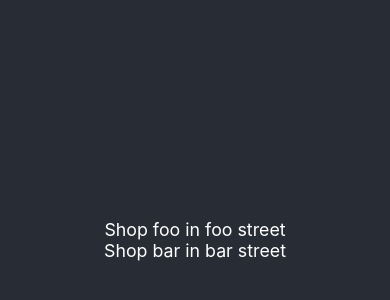
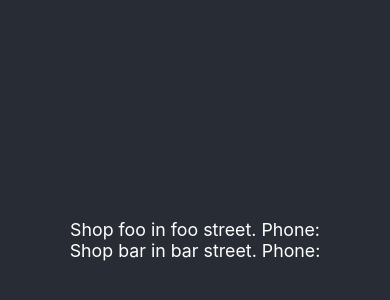
Before and after one commit to Etiqa/laspesasottocasa, a React (Create React App) app: page / in a window 390 px wide. Shown: the part 182-482 px from the top of the page. Built offline with nearby package versions, Linux system fonts and the light colour scheme; the HTML template or start-up script is replaced by a standard one.

Commit message:
feat(): add shop phone number

```diff
--- a/src/components/shop/index.js
+++ b/src/components/shop/index.js
@@ -1,10 +1,10 @@
 import React from "react";
 import styled from "styled-components";
 
-export default ({ data }) => {
+export default ({ shop }) => {
   return (
     <div>
-      Shop {data.name} in {data.address}
+      Shop {shop.name} in {shop.address}. Phone: {shop.phone}
     </div>
   );
 };
--- a/src/containers/ShopList/index.js
+++ b/src/containers/ShopList/index.js
@@ -24,8 +24,8 @@ export default () => {
   if (!data) return <Div>loading...</Div>;
   return (
     <Div>
-      {data.shops.map((s) => (
-        <Shop key={s.name} data={s} />
+      {data.shops.map((shop) => (
+        <Shop key={shop.name} shop={shop} />
       ))}
     </Div>
   );
```
Also changed, not shown: 1 other file (tests, documents, lock files or other folders).
